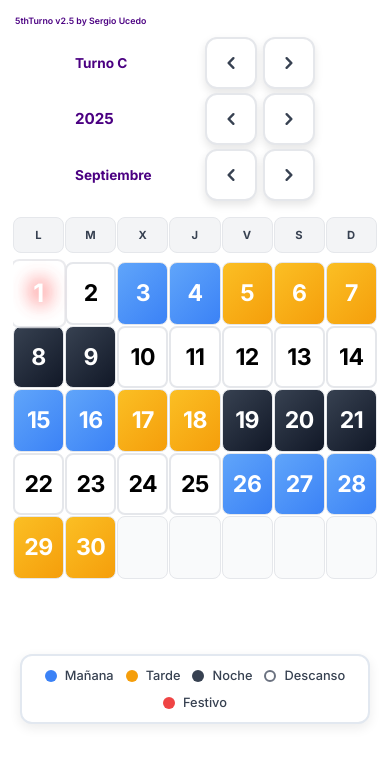
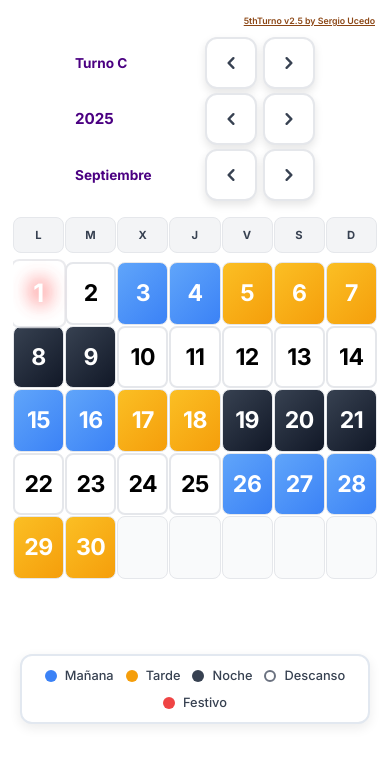
Before and after one commit to xerchion/5thTurno2, a website: page index.html in a window 390 px wide. Drawn offline with Linux system fonts and the light colour scheme.

Commit message:
Nombre y Autor

```diff
--- a/styles.css
+++ b/styles.css
@@ -803,7 +803,7 @@ h1 {
 .app-header {
     width: 100%;
     display: flex;
-    justify-content: space-between;
+    justify-content: flex-end;
     align-items: flex-start;
     padding: 10px 20px 8px 20px;
     flex-wrap: wrap;
@@ -820,10 +820,11 @@ h1 {
     font-family: 'Inter', sans-serif;
     font-size: 0.75rem;
     font-weight: 600;
-    color: #4B0082;
-    text-align: left;
+    color: #8b4513;
+    text-align: right;
     margin: 0;
-    padding-left: 0;
+    padding-right: 0;
+    text-decoration: underline;
 }
 
 /* Container principal del calendario */
@@ -1551,7 +1552,7 @@ h1 {
     .app-header {
         display: flex;
         padding: 5px 10px 3px 10px;
-        justify-content: flex-start;
+        justify-content: flex-end;
     }
 
     .legend-indicators {
@@ -1566,7 +1567,7 @@ h1 {
     .app-title {
         display: block;
         font-size: 0.55rem;
-        text-align: left;
+        text-align: right;
     }
 
     .calendar-main {
```
